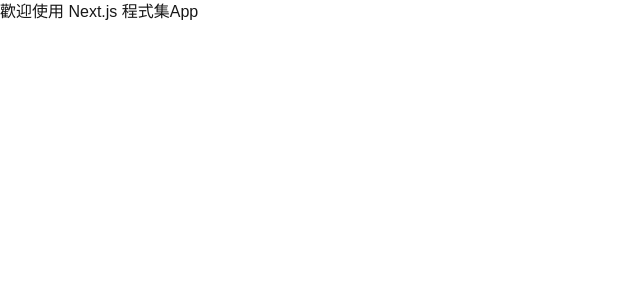
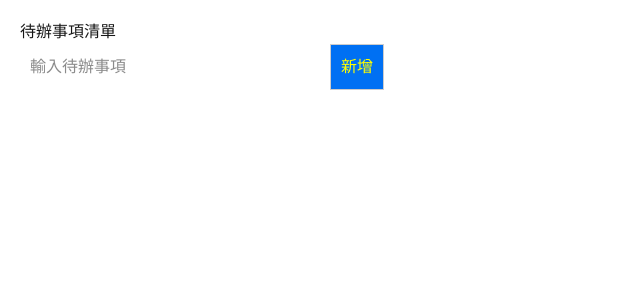
Before and after one commit to solomen-chen/next002, a Next.js app: page /todo in a window 1280 px wide. Shown: the top 300 px of the page, without its empty margins (0-640 px from the left). Built offline with nearby package versions, Linux system fonts and the light colour scheme.

Commit message:
Update layout.tsx

```diff
--- a/src/app/layout.tsx
+++ b/src/app/layout.tsx
@@ -17,26 +17,26 @@
 //   description: "Generated by create next app",
 // };
 
-export default function HomePage() {
+// export default function HomePage() {
+//   return (
+//     <div>
+//       <h1>歡迎使用 Next.js 程式集App</h1>
+//     </div>
+//   );
+// }
+
+export default function RootLayout({
+  children,
+}: Readonly<{
+  children: React.ReactNode;
+}>) {
   return (
-    <div>
-      <h1>歡迎使用 Next.js 程式集App</h1>
-    </div>
+    <html lang="en">
+      <body
+        className={`${geistSans.variable} ${geistMono.variable} antialiased`}
+      >
+        {children}
+      </body>
+    </html>
   );
 }
-
-// export default function RootLayout({
-//   children,
-// }: Readonly<{
-//   children: React.ReactNode;
-// }>) {
-//   return (
-//     <html lang="en">
-//       <body
-//         className={`${geistSans.variable} ${geistMono.variable} antialiased`}
-//       >
-//         {children}
-//       </body>
-//     </html>
-//   );
-// }
```
